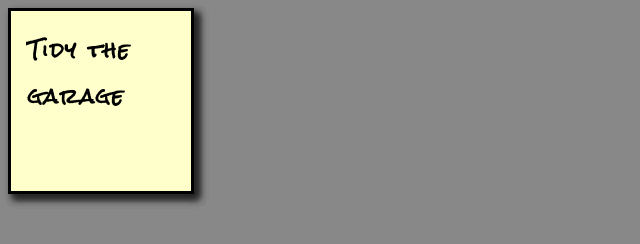
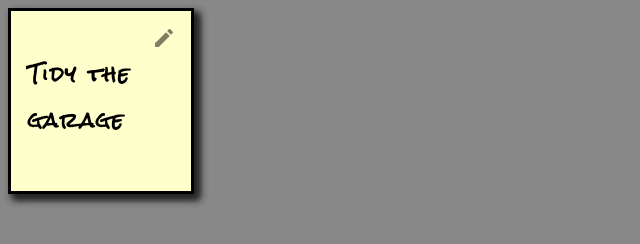
Before and after one commit to JohnChristofolakos/StickyNotesTutorial, a plain HTML site: page index.html in a window 1280 px wide. Shown: the whole page, without its empty margins (0-640 px from the left). Drawn offline with Linux system fonts and the light colour scheme.

Commit message:
exercise 2

```diff
--- a/index.html
+++ b/index.html
@@ -6,10 +6,20 @@
         <link href="http://fonts.googleapis.com/css?family=Rock+Salt"
               rel="stylesheet" />
         <script src="scripts/draggable.js" type="application/javascript"></script>
+        <script src="scripts/editable.js" type="application/javascript"></script>
     </head>
     <body>
-        <div class="note"><textarea>Feed the cat</textarea></div>
-        <div class="note"><textarea>Take out the garbage</textarea></div>
-        <div class="note"><textarea>Tidy the garage</textarea></div>
+        <div class="note">
+            <div class="action"></div>
+            <textarea readOnly=true>Feed the cat</textarea>
+        </div>
+        <div class="note">
+            <div class="action"></div>
+            <textarea readOnly=true>Take out the garbage</textarea>
+        </div>
+        <div class="note">
+            <div class="action"></div>
+            <textarea readOnly=true>Tidy the garage</textarea>
+        </div>
     </body>
 </html>
--- /dev/null
+++ b/scripts/editable.js
@@ -0,0 +1,19 @@
+function makeEditable(note) {
+    var actionBar = note.getElementsByClassName("action")[0];
+
+    var editButton = document.createElement("img");
+    editButton.src = "images/ic_edit_black_24px.svg";
+    editButton.className = "edit button";
+    editButton.onclick = startEdit;
+    actionBar.appendChild(editButton);
+}
+
+function startEdit() {
+    // TODO
+}
+
+window.onload = function() {
+    for (var note of document.getElementsByClassName("note")) {
+        makeEditable(note);
+    }
+}
--- a/styles/notes.css
+++ b/styles/notes.css
@@ -39,3 +39,12 @@ body {
     font-size: 120%;
     letter-spacing: 2px;
 }
+
+.button {
+    opacity: 0.5;
+    float: right;
+}
+
+.button:hover {
+    opacity: 1;
+}
```
Also changed, not shown: images/ic_edit_black_24px.svg (added).
